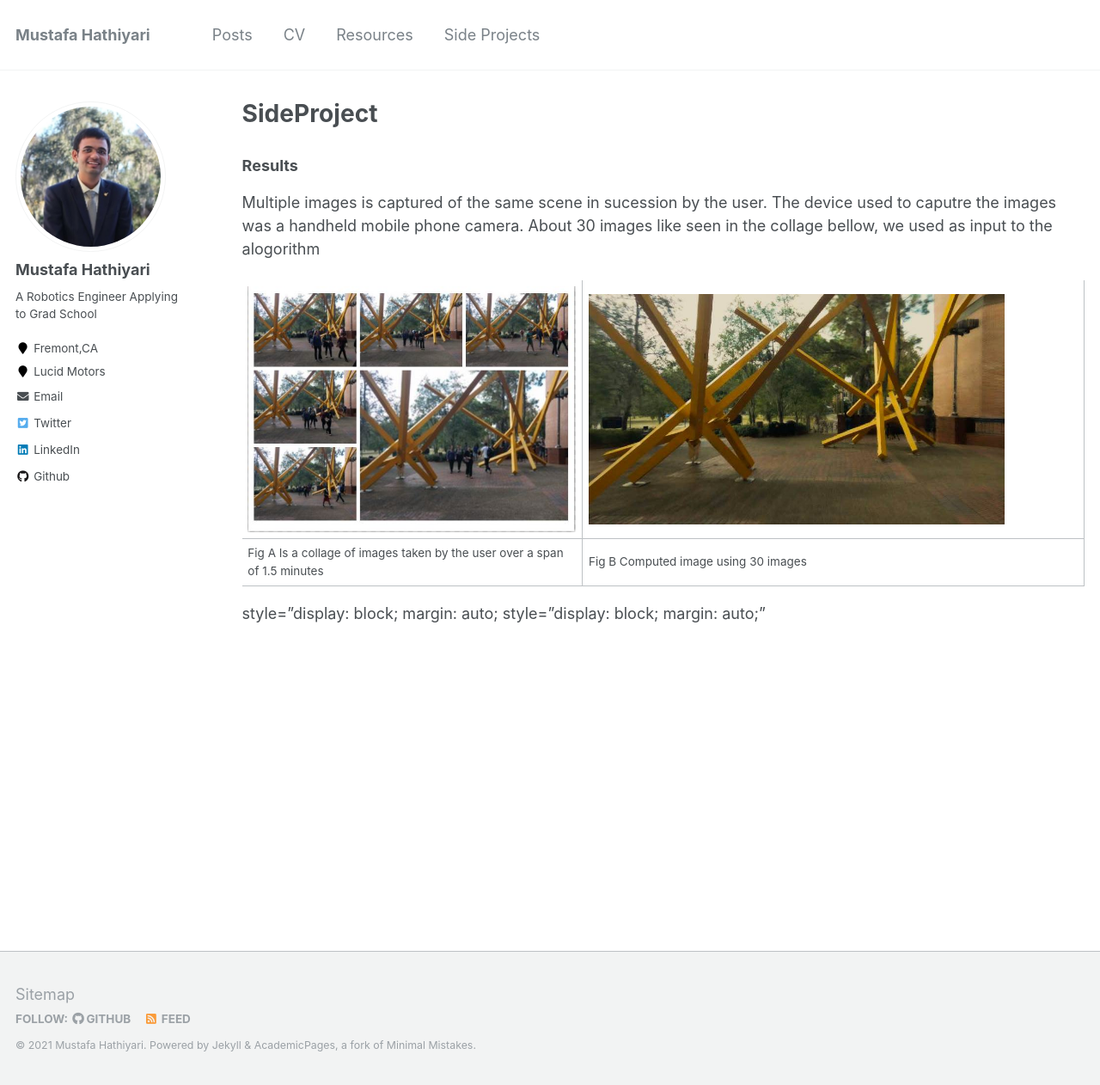
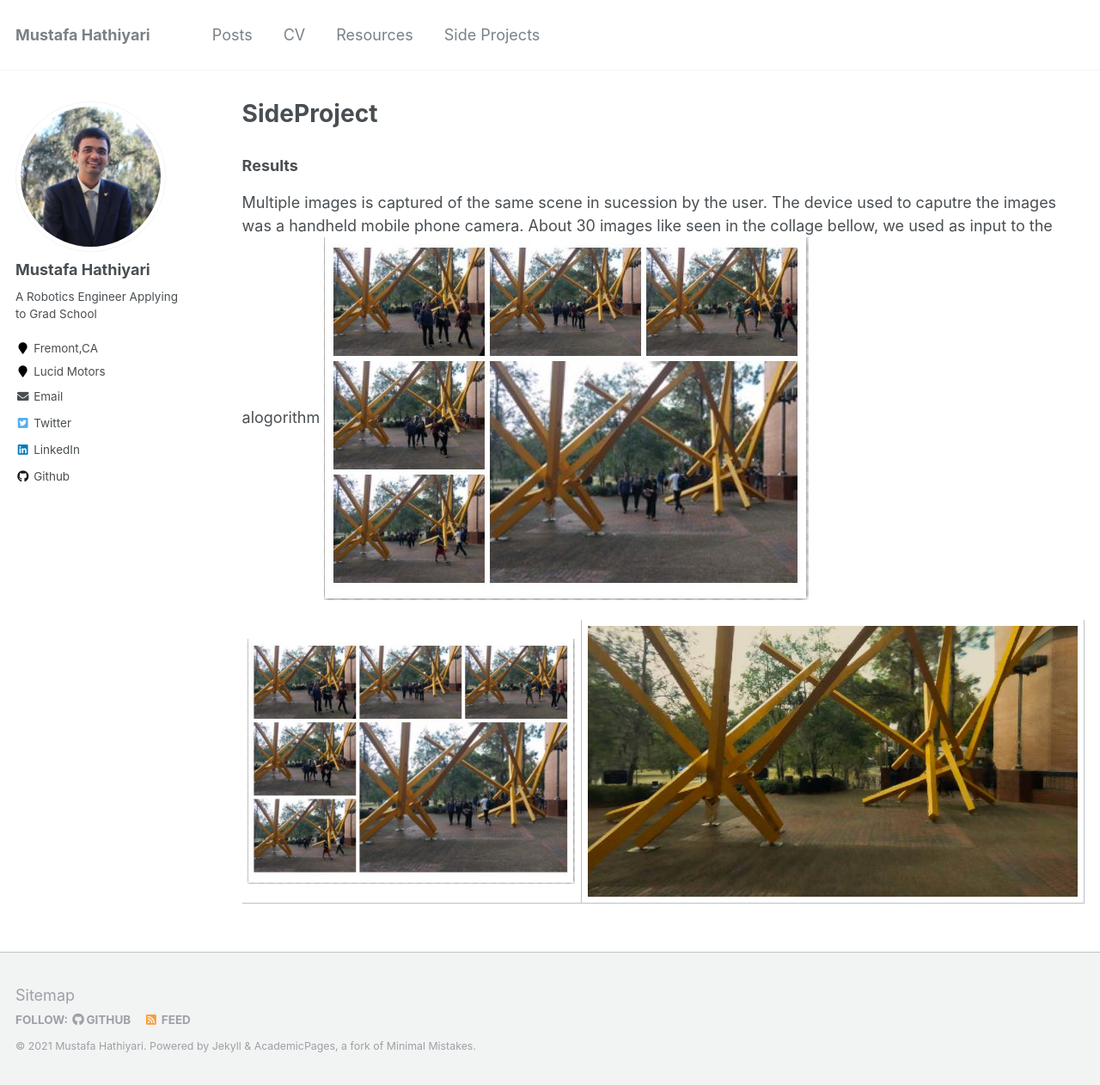
Before and after one commit to mhathiyari/mhathiyari.github.io, a Jekyll site: the page built from _pages/Results.md, in a window 1280 px wide and 1262 px high. Shown: the whole window at 86% size. Built offline with Jekyll 4.4.1, drawn with Linux system fonts in a browser that asks for light colours.

Commit message:
added analytics

```diff
--- a/_config.yml
+++ b/_config.yml
@@ -75,7 +75,7 @@
 analytics:
   provider               :  "google-universal" # false (default), "google", "google-universal", "custom"
   google:
-    tracking_id          :
+    tracking_id          : "G-6PK7XEEYJ2"
 
 
 # Site Author
--- a/_pages/Results.md
+++ b/_pages/Results.md
@@ -6,24 +6,14 @@
 ---
 ### Results
 Multiple images is captured of the same scene in sucession by the user. The device used to caputre the images was a handheld mobile phone camera. About 30 images like seen in the collage bellow, we used as input to the alogorithm
+![collage of crowded place](/images/collage_of_images.JPG)
 <table style="border: none; border-collapse: collapse;" border="0" cellspacing="0" cellpadding="0" width="100%" align="center">
  <tr>
    <td>
-     <img  width="100%" src="/images/collage_of_images.JPG" />
+     <img src="/images/collage_of_images.JPG" style="display: block; margin: auto;" />
    </td>
    <td>
-	<img src="/images/Median_final.jpg"  align="middle" width="85%" />
+	<img src="/images/Median_final.jpg" style="display: block; margin: auto;" />
    </td>
   </tr>
-<tr>
-	<td>
-		Fig A Is a collage of images taken by the user over a span of 1.5 minutes
-	</td>
-	<td>
-		Fig B Computed image using 30 images
-	</td>
-</tr>
 </table>
-
-style="display: block; margin: auto;
- style="display: block; margin: auto;"
```
